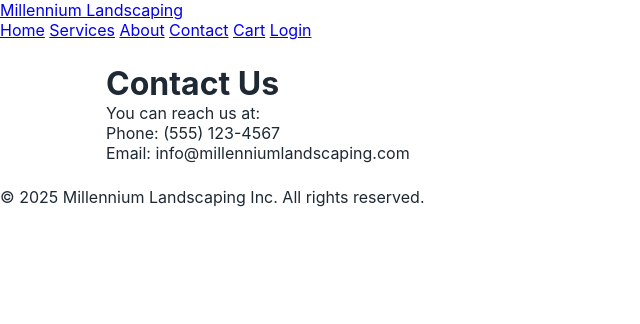
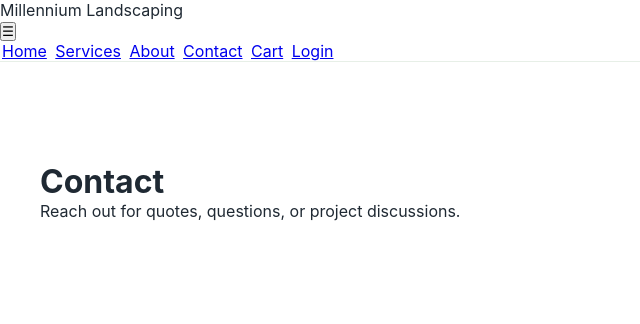
Before and after one commit to millenniumlandscaping/ml-landscaping-2, a plain HTML site: page contact.html in a window 1280 px wide. Shown: the whole page, without its empty margins (0-640 px from the left). Drawn offline with Linux system fonts and the light colour scheme.

Commit message:
Update contact.html

```diff
--- a/contact.html
+++ b/contact.html
@@ -1,41 +1,40 @@
 <!DOCTYPE html>
 <html lang="en">
 <head>
-<meta charset="UTF-8">
-<meta name="viewport" content="width=device-width, initial-scale=1.0">
-<title>Contact</title>
-<link rel="stylesheet" href="assets/css/main.css">
+  <meta charset="UTF-8" />
+  <meta name="viewport" content="width=device-width, initial-scale=1" />
+  <title>Contact | Millennium Landscaping</title>
+  <link rel="stylesheet" href="assets/css/main.css" />
 </head>
 <body>
-<header>
-<div class="logo"><a href="index.html">Millennium Landscaping</a></div>
-<nav id="navMenu">
+
+<header class="site-header">
+  <div class="nav-wrap">
+    <div class="logo">Millennium Landscaping</div>
+    <button class="menu-toggle" id="menuToggle">☰</button>
+    <nav class="nav">
       <a href="index.html">Home</a>
       <a href="services.html">Services</a>
       <a href="about.html">About</a>
-<a href="contact.html">Contact</a>
+      <a href="contact.html" class="active">Contact</a>
       <a href="cart.html">Cart</a>
       <a href="login.html">Login</a>
     </nav>
-<div class="hamburger" onclick="toggleMenu()">
-<span></span>
-<span></span>
-<span></span>
   </div>
 </header>
+
+<main class="page section">
+  <h1>Contact</h1>
+  <p>
+    Reach out for quotes, questions, or project discussions.
+  </p>
+</main>
+
 <script>
-function toggleMenu() {
-var menu = document.getElementById('navMenu');
-menu.classList.toggle('active');
-}
+  const toggle = document.getElementById("menuToggle");
+  const nav = document.querySelector(".nav");
+  toggle.addEventListener("click", () => nav.classList.toggle("open"));
 </script>
-<main class="container">
-<h1>Contact Us</h1>
-<p>You can reach us at:<br>Phone: (555) 123-4567<br>Email: info@millenniumlandscaping.com</p>
-</main>
-<footer>
-&copy; 2025 Millennium Landscaping Inc. All rights reserved.
-</footer>
-<script src="assets/controller/nav.js"></script>
+
 </body>
 </html>
```
Lines whose indentation alone changed are shown as unchanged.
